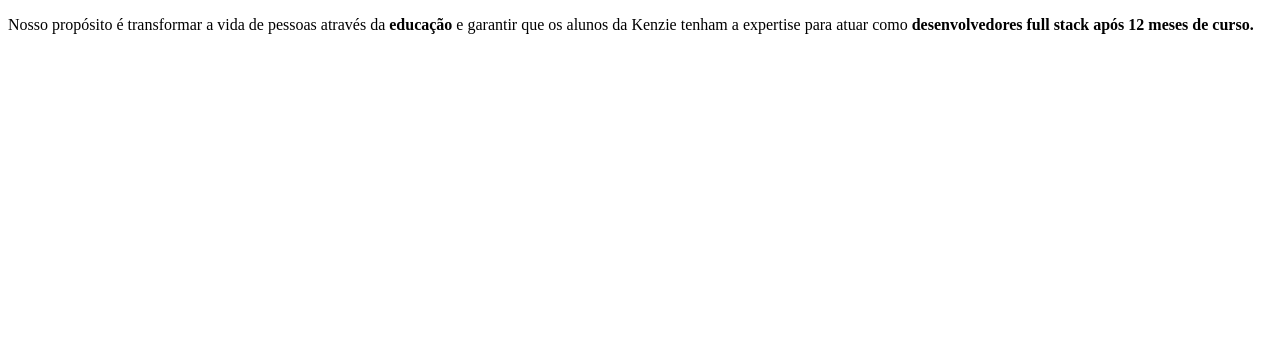
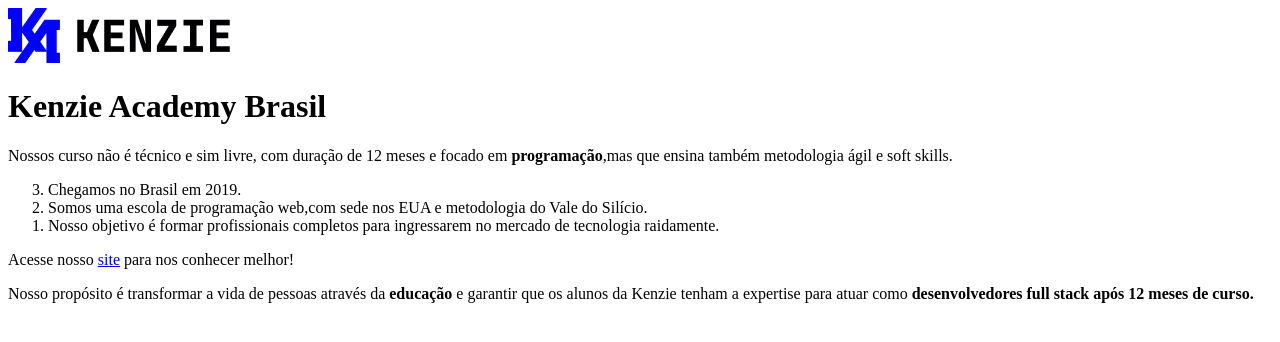
Before and after one commit to WellingtonNy/m1-one-a-one-tecnica-html-template-4-WellingtonNy, a plain HTML site: page index.html in a window 1280 px wide. Drawn offline with Linux system fonts and the light colour scheme.

Commit message:
entrega da 1:1 tecnica

```diff
--- a/index.html
+++ b/index.html
@@ -1,5 +1,5 @@
 <!DOCTYPE html>
-<html lang="pt-br">
+<html lang="pt-BR">
 
 <head>
     <meta charset="UTF-8" />
@@ -8,7 +8,26 @@
 
 <body>
     <main>
-        <!--Seu código aqui!-->
+        <img src="./assets/logo.png" alt="logo Kenzie">
+        <h1>Kenzie Academy Brasil</h1>
+        <p>Nossos curso não é técnico e sim livre, com duração de 12 meses e focado em <strong>programação</strong>,mas
+            que ensina também metodologia ágil e soft skills.</p>
+        <ol reversed>
+            <li>
+                Chegamos no Brasil em 2019.
+            </li>
+            <li>
+                Somos uma escola de programação web,com sede nos EUA e metodologia do Vale do Silício.
+
+            </li>
+            <li>
+                Nosso objetivo é formar profissionais completos para ingressarem no mercado de tecnologia raidamente.
+            </li>
+
+        </ol>
+
+        <p>Acesse nosso <a href="https://kenzie.com.br/">site</a> para nos conhecer melhor!
+        </p>
     </main>
     <div>
         <!--Trecho de código reservado para a Parte 2-->
```
